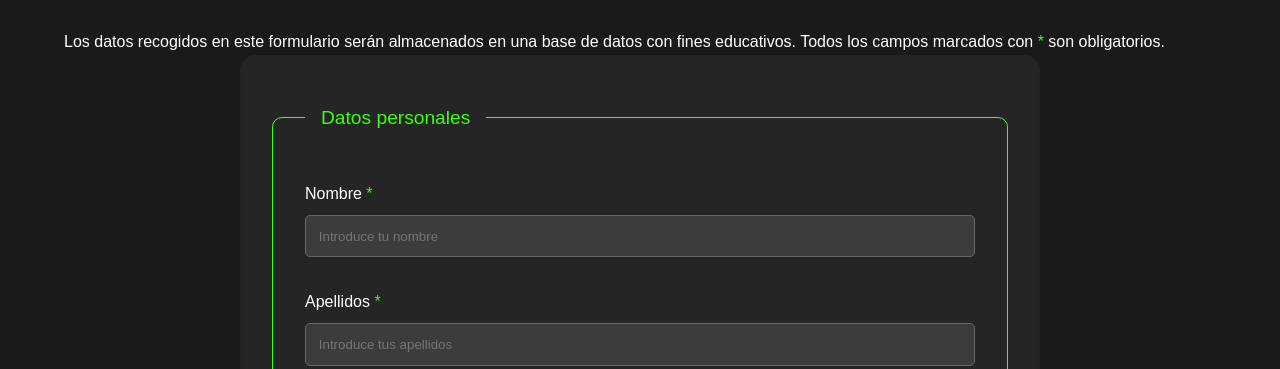
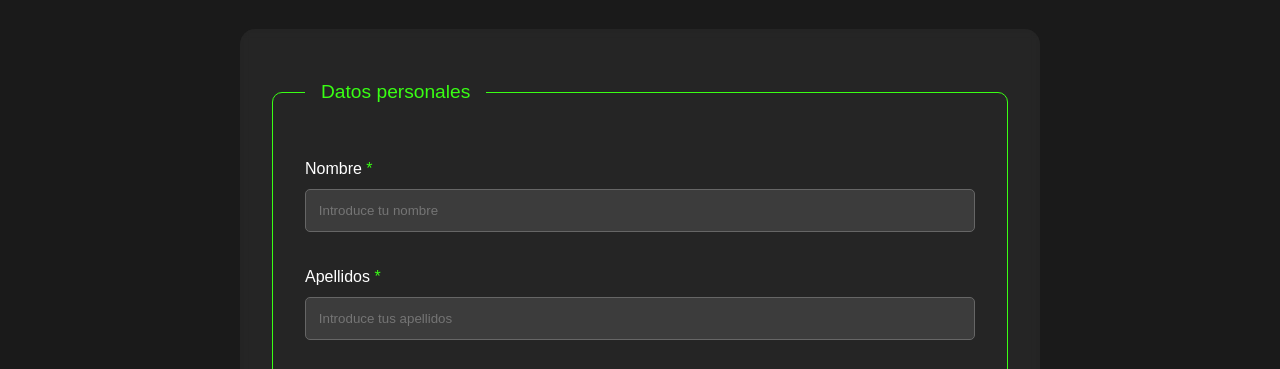
Before and after one commit to DiegoAcostaDG/PaginaPersonal, a plain HTML site: page formulario.html in a window 1280 px wide. Shown: the part 377-746 px from the top of the page. Drawn offline with Linux system fonts and the light colour scheme.

Commit message:
Update formulario.html

```diff
--- a/formulario.html
+++ b/formulario.html
@@ -26,9 +26,6 @@
     <main>
         <section>
             <h2>Formulario de contacto</h2>
-            <p>
-                Los datos recogidos en este formulario serán almacenados en una base de datos con fines educativos. Todos los campos marcados con <span style="color:#39ff14">*</span> son obligatorios.
-            </p>
             <form action="#" method="post" autocomplete="on">
                 <fieldset>
                     <legend>Datos personales</legend>
```
